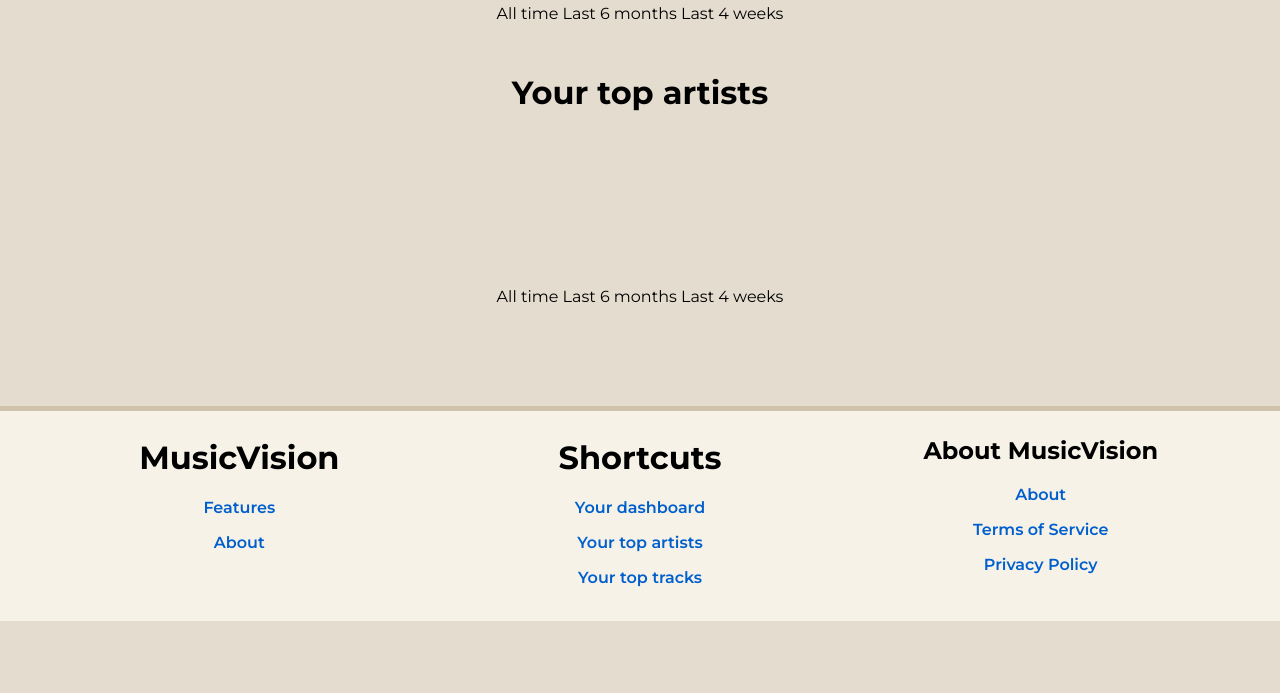
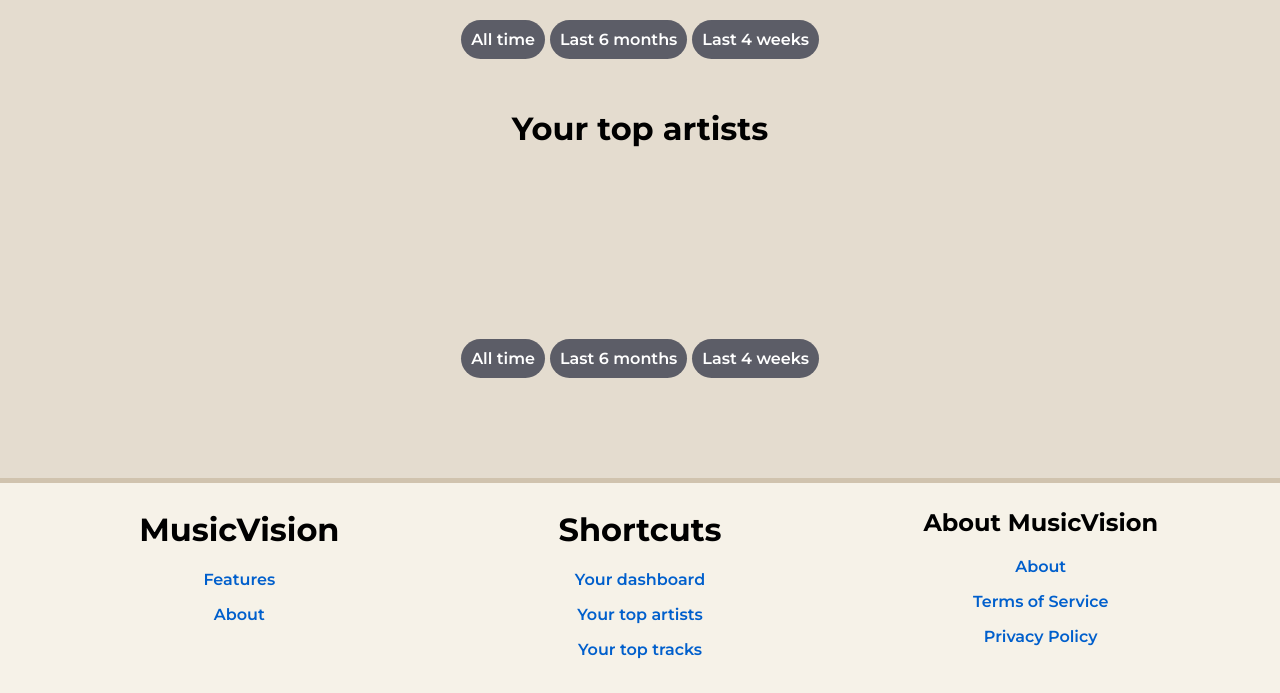
Before and after one commit to ZeroWave022/MusicVision, a Python web app: template musicvision/templates/dashboard/index.html in a window 1280 px wide. Shown: the part 750-1443 px from the top of the page. Before the commit the page ends 1371 px from the top, so only its background shows below. Run offline with Jinja, Linux system fonts and the light colour scheme; the template is opened without the code that fills it, so the values that code supplies are empty; a map, chart or similar area stays blank; some libraries are stand-ins or nearby versions.

Commit message:
fix: Change from anchor to button where applicable

```diff
--- a/musicvision/static/css/common.css
+++ b/musicvision/static/css/common.css
@@ -8,38 +8,46 @@
 }
 
 /* General choice buttons with animations and optional logos */
-.choice-links {
+.choice-buttons {
     display: flex;
     justify-content: center;
     gap: 5px;
     margin: 1rem 0;
 }
 
-.choice-links a {
+.choice-buttons a,
+.choice-buttons button {
     display: flex;
     align-items: center;
     gap: 5px;
     padding: 10px;
     border-radius: 32px;
+
     background-color: rgb(92, 93, 103);
     color: white;
     text-decoration: none;
+    border: none;
+    cursor: pointer;
+
+    font-family: inherit;
+    font-size: 16px;
     font-weight: 600;
-    cursor: pointer;
 
     transition: 0.2s ease-in-out;
 }
 
-.choice-links a:hover {
+.choice-buttons a:hover,
+.choice-buttons button:hover {
     background-color: rgb(48, 48, 54);
     transition: 0.2s ease-in-out;
 }
 
-.choice-links a.active {
+.choice-buttons a.active,
+.choice-buttons button.active {
     background-color: rgb(0, 175, 80);
 }
 
-.choice-links .icon {
+.choice-buttons .icon {
     width: 16px;
     height: 32px;
 }
--- a/musicvision/templates/dashboard/index.html
+++ b/musicvision/templates/dashboard/index.html
@@ -1,6 +1,7 @@
 {% extends "layout.html" %}
 
 {% block additional_head_info %}
+    <link rel="stylesheet" href="{{ url_for('static', filename='css/common.css') }}">
     <link rel="stylesheet" href="{{ url_for('static', filename='css/dashboard/main.css') }}">
 {% endblock %}
 
@@ -58,20 +59,20 @@
     <div class="chart">
         <h1>Your top tracks</h1>
         <canvas id="tracks-chart"></canvas>
-        <div class="choice-links">
-            <a onclick="updateChart('tracks', 'long_term', 5)" >All time</a>
-            <a onclick="updateChart('tracks', 'medium_term', 5)">Last 6 months</a>
-            <a onclick="updateChart('tracks', 'short_term', 5)">Last 4 weeks</a>
+        <div class="choice-buttons">
+            <button onclick="updateChart('tracks', 'long_term', 5)" >All time</button>
+            <button onclick="updateChart('tracks', 'medium_term', 5)">Last 6 months</button>
+            <button onclick="updateChart('tracks', 'short_term', 5)">Last 4 weeks</button>
         </div>
     </div>
 
     <div class="chart">
         <h1>Your top artists</h1>
         <canvas id="artists-chart"></canvas>
-        <div class="choice-links">
-            <a onclick="updateChart('artists', 'long_term', 5)" >All time</a>
-            <a onclick="updateChart('artists', 'medium_term', 5)">Last 6 months</a>
-            <a onclick="updateChart('artists', 'short_term', 5)">Last 4 weeks</a>
+        <div class="choice-buttons">
+            <button onclick="updateChart('artists', 'long_term', 5)" >All time</button>
+            <button onclick="updateChart('artists', 'medium_term', 5)">Last 6 months</button>
+            <button onclick="updateChart('artists', 'short_term', 5)">Last 4 weeks</button>
         </div>
     </div>
 {% endblock %}
--- a/musicvision/templates/dashboard/top-artists.html
+++ b/musicvision/templates/dashboard/top-artists.html
@@ -11,7 +11,7 @@
 
 {% block main %}
     <h1>Top Artists</h1>
-    <div class="choice-links">
+    <div class="choice-buttons">
         <a class="{{ 'active' if filter == 'long_term' }}" href="?f=long_term&p=1">All time</a>
         <a class="{{ 'active' if filter == 'medium_term' }}" href="?f=medium_term&p=1">Last 6 months</a>
         <a class="{{ 'active' if filter == 'short_term' }}" href="?f=short_term&p=1">Last 4 weeks</a>
@@ -49,7 +49,7 @@
     </div>
 
     {# Choice buttons for changing page #}
-    <div class="choice-links">
+    <div class="choice-buttons">
         {% if page - 1 > 0 %}
         <a href="?f={{ filter }}&p={{ page - 1 }}">
             <img class="icon" src="{{ url_for('static', filename='icons/angle-left-solid.svg') }}" alt="Angle icon pointing left">
--- a/musicvision/templates/dashboard/top-tracks.html
+++ b/musicvision/templates/dashboard/top-tracks.html
@@ -12,7 +12,7 @@
 {% block main %}
     <h1>Top Tracks</h1>
     <p>Note: Album is not shown if the track is a single.</p>
-    <div class="choice-links">
+    <div class="choice-buttons">
         <a class="{{ 'active' if filter == 'long_term' }}" href="?f=long_term&p=1">All time</a>
         <a class="{{ 'active' if filter == 'medium_term' }}" href="?f=medium_term&p=1">Last 6 months</a>
         <a class="{{ 'active' if filter == 'short_term' }}" href="?f=short_term&p=1">Last 4 weeks</a>
@@ -61,7 +61,7 @@
     </div>
 
     {# Choice buttons for changing page #}
-    <div class="choice-links">
+    <div class="choice-buttons">
         {% if page - 1 > 0 %}
         <a href="?f={{ filter }}&p={{ page - 1 }}">
             <img class="icon" src="{{ url_for('static', filename='icons/angle-left-solid.svg') }}" alt="Angle icon pointing left">
```
Also changed, not shown: musicvision/templates/dashboard/artist.html (+5 -4 lines), musicvision/templates/dashboard/track.html (+5 -4 lines).
